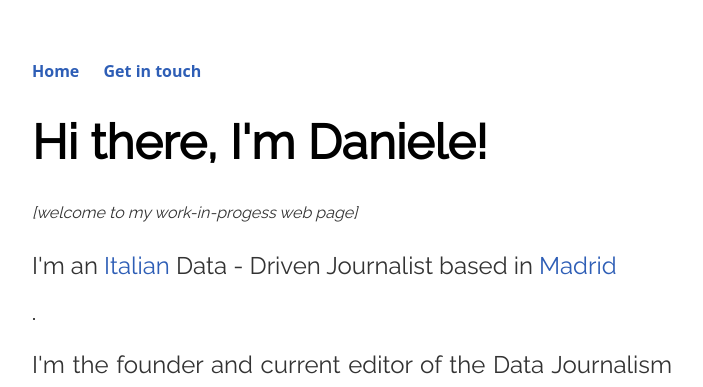
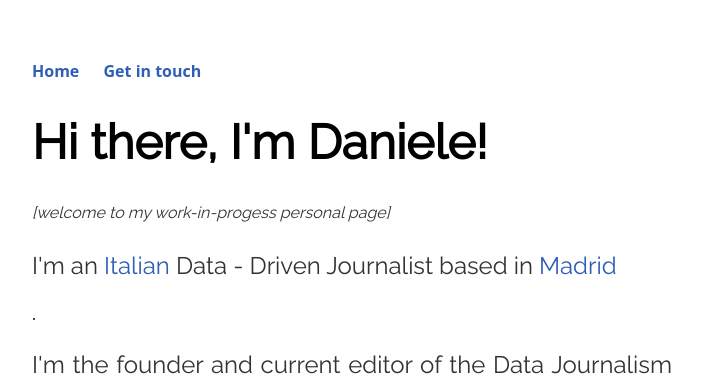
Before and after one commit to danielegrasso/danielegrasso.github.io, a Jekyll site: the page built from index.html, in a window 1280 px wide. Shown: the top 387 px of the page, without its empty margins (288-991 px from the left). Built offline with Jekyll 4.4.1, drawn with Linux system fonts in a browser that asks for light colours.

Commit message:
Update index.html

```diff
--- a/index.html
+++ b/index.html
@@ -3,6 +3,6 @@ layout: default
 title: Daniele Grasso, Data Journalist
 ---
 <div class="blurb">
-	<h1>Hi there, I'm Daniele!</h1> <p style="font-size:1em; font-style:italic;">[welcome to my work-in-progess web page]</p>
+	<h1>Hi there, I'm Daniele!</h1> <p style="font-size:1em; font-style:italic;">[welcome to my work-in-progess personal page]</p>
 	<p>I'm an <a href="https://www.instagram.com/p/BOXp7BjD_lz/" target="_blank">Italian</a> Data - Driven Journalist based in <a href="https://www.flickr.com/photos/bluesorchid/4324530085/in/album-72157623374186856/" target="_blank">Madrid</a></p>.
 	<p>I'm the founder and current editor of the Data Journalism Unit of the Spanish leading digital newspaper, <a href="https://www.elconfidencial.com" target="_blank">El Confidencial</a>. Since june 2017, I'm also a <a href="https://www.icij.org/journalists/daniele-grasso/" target="_blank">member of the International Consortium of Investigative Journalists </p>
```
